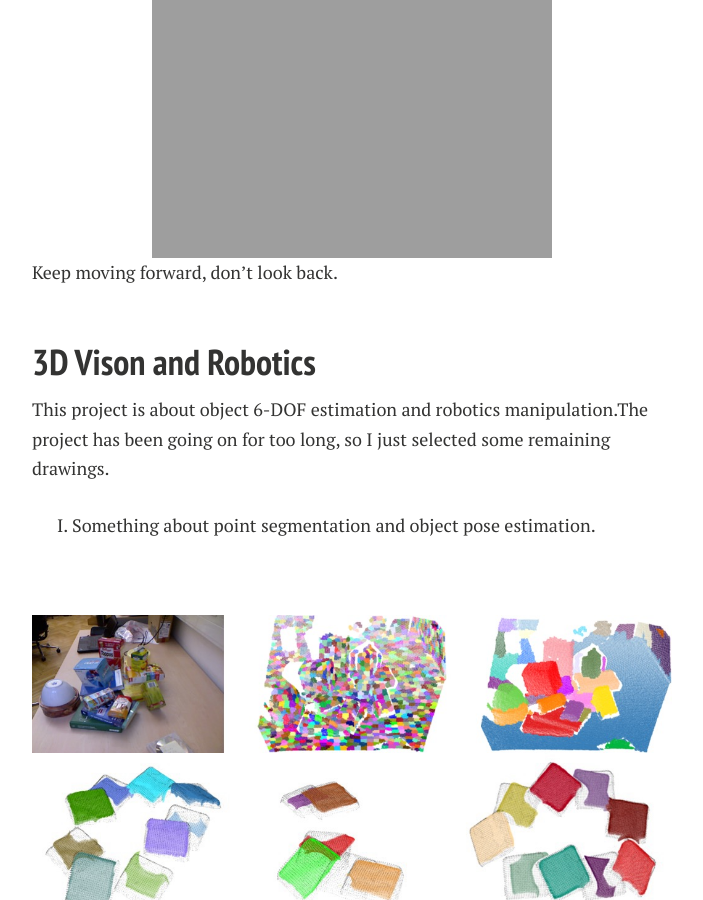
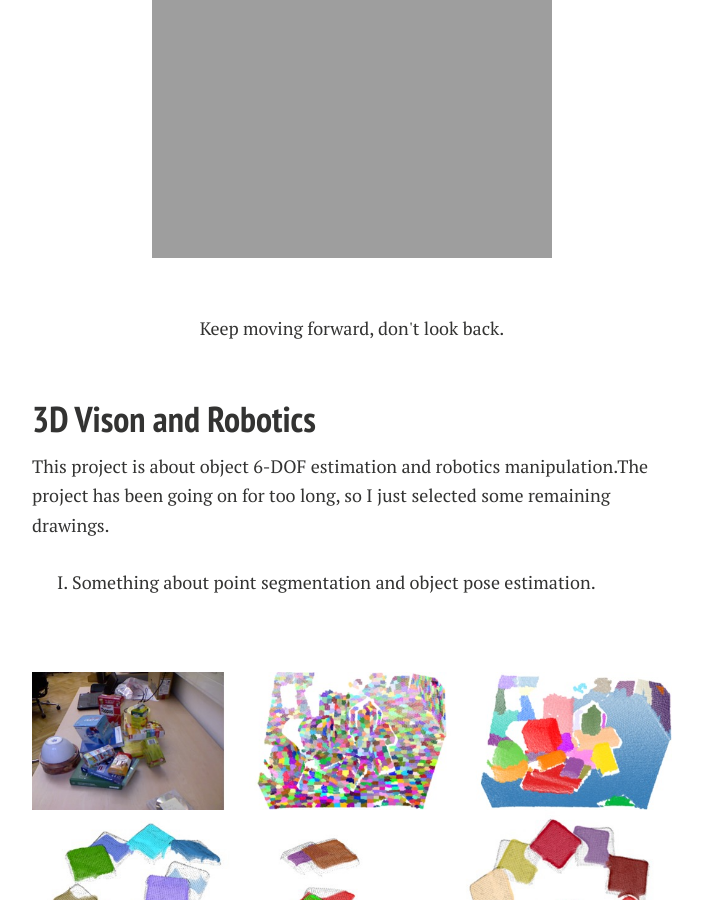
Before and after one commit to XuankeShi/XuankeShi.github.io, a Jekyll site: the page built from projects.md, in a window 1280 px wide and 900 px high, scrolled down 6540 px. Shown: the whole window, without its empty margins (288-991 px from the left). Built offline with Jekyll 4.4.1, drawn with Linux system fonts in a browser that asks for light colours; nearby versions of some CDN libraries; comment, search, counter and statistics services are not loaded; a style sheet for code colours, icons or effects is not loaded.

Commit message:
[shixuanke] update projects

```diff
--- a/projects.md
+++ b/projects.md
@@ -131,7 +131,11 @@ We used this technology to reproduce the talk show performance of Professor Tang
   <img src = "https://xuankeshi.github.io/images/projects/txo2.gif">
 </div>
 
+<br>
+
+<div align=center>
 Keep moving forward, don't look back.
+</div>
 
 <br>
 
```
Also changed, not shown: file/projects-zh.md (+7 -1 lines).
